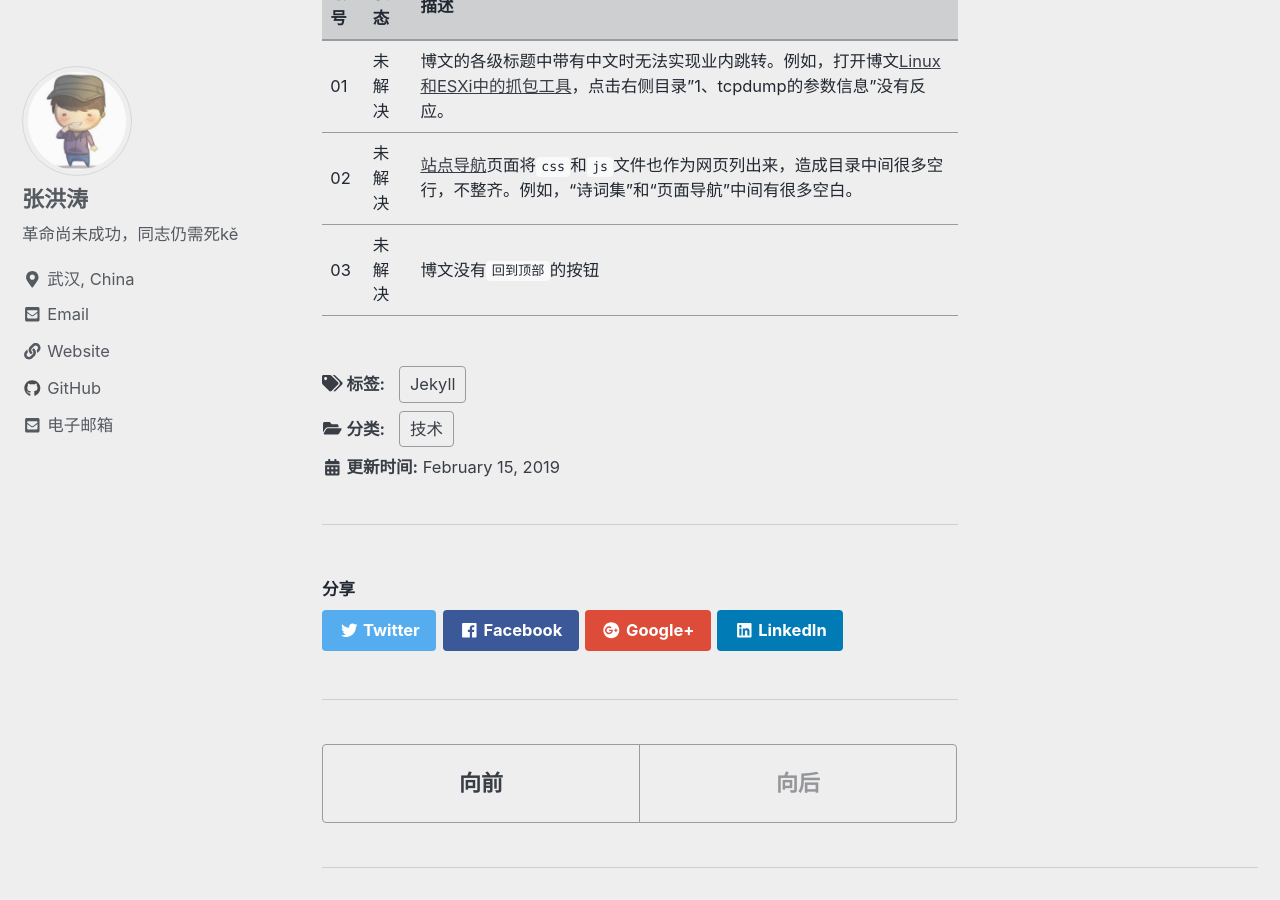
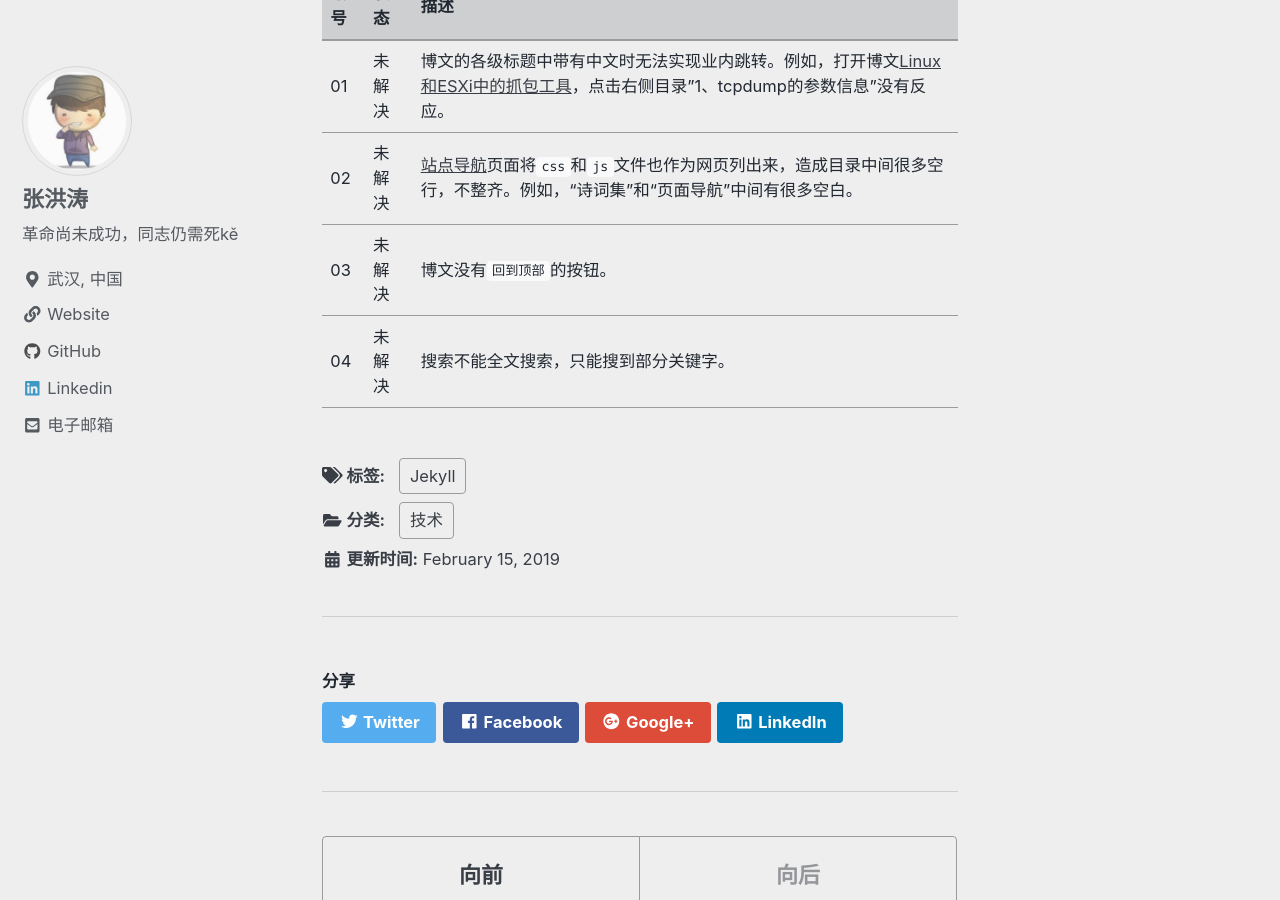
Before and after one commit to changhungtao/changhungtao.github.io, a Jekyll site: the page built from _posts/2019-02-15-问题列表.md, in a window 1280 px wide and 900 px high, scrolled down 344 px. Built offline with Jekyll 4.4.1, drawn with Linux system fonts in a browser that asks for light colours; cached includes are drawn as plain includes.

Commit message:
修改个人信息、添加favicon图标

```diff
--- a/_config.yml
+++ b/_config.yml
@@ -109,12 +109,12 @@ author:
   name             : "张洪涛"
   avatar           : "/assets/img/ogp.png" # path of avatar image, e.g. "/assets/images/bio-photo.jpg"
   bio              : "革命尚未成功，同志仍需死kě"
-  location         : "武汉, China"
+  location         : "武汉, 中国"
   email            : "changhungtao@gmail.com"
   links:
-    - label: "Email"
-      icon: "fas fa-fw fa-envelope-square"
-      url: mailto:changhungtao@gmail.com
+    #- label: "Email"
+    #  icon: "fas fa-fw fa-envelope-square"
+    #  url: mailto:changhungtao@gmail.com
     - label: "Website"
       icon: "fas fa-fw fa-link"
       url: "https://changhungtao.github.io/"
@@ -127,6 +127,9 @@ author:
     - label: "GitHub"
       icon: "fab fa-fw fa-github"
       url: "https://github.com/changhungtao"
+    - label: "Linkedin"
+      icon: "fab fa-fw fa-linkedin"
+      url: "https://kfd.me/"
     #- label: "Instagram"
     #  icon: "fab fa-fw fa-instagram"
     #  # url: "https://instagram.com/"
--- a/_posts/2019-02-15-问题列表.md
+++ b/_posts/2019-02-15-问题列表.md
@@ -12,6 +12,7 @@ tags:
 
 | 编号 | 状态 | 描述                                                     |
 | ---  | ------- | -------------------------------------------------------- |
-| 01   | 未解决   | 博文的各级标题中带有中文时无法实现业内跳转。例如，打开博文[Linux和ESXi中的抓包工具]({{ site.url }}/技术/Linux和ESXi中的抓包工具/)，点击右侧目录"1、tcpdump的参数信息"没有反应。 |
+| 01   | 未解决 | 博文的各级标题中带有中文时无法实现业内跳转。例如，打开博文[Linux和ESXi中的抓包工具]({{ site.url }}/技术/Linux和ESXi中的抓包工具/)，点击右侧目录"1、tcpdump的参数信息"没有反应。 |
 | 02   | 未解决 | [站点导航]({{ site.url }}/sitemap/)页面将`css`和`js`文件也作为网页列出来，造成目录中间很多空行，不整齐。例如，“诗词集”和“页面导航”中间有很多空白。       |
-| 03   | 未解决 | 博文没有`回到顶部`的按钮 |
+| 03   | 未解决 | 博文没有`回到顶部`的按钮。 |
+| 04   | 未解决 | 搜索不能全文搜索，只能搜到部分关键字。 |
```
Also changed, not shown: favicon.ico (added).
